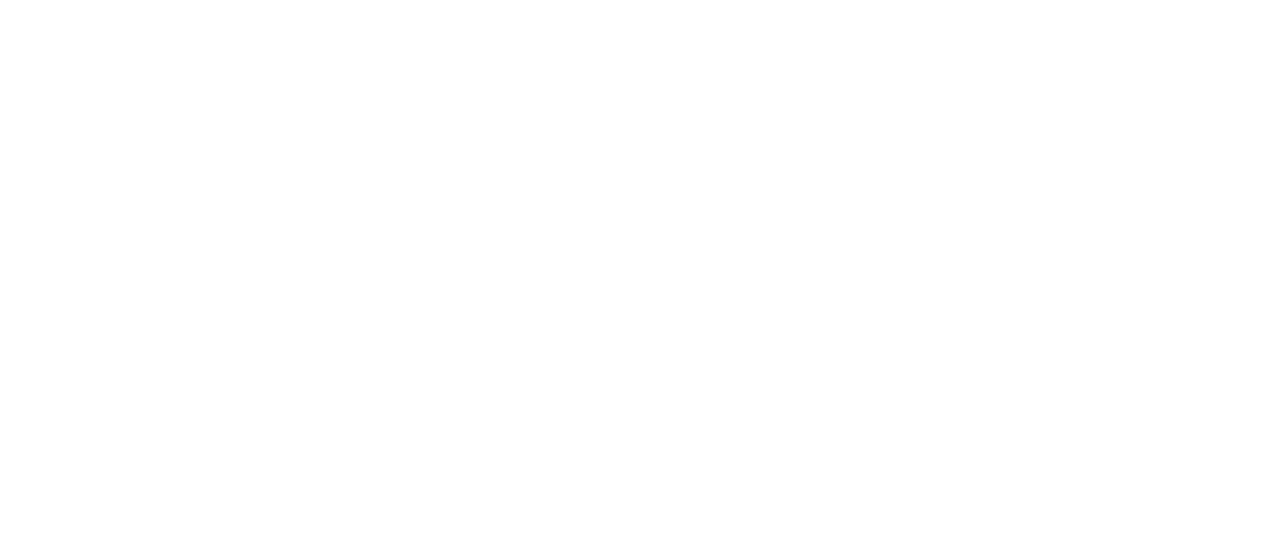
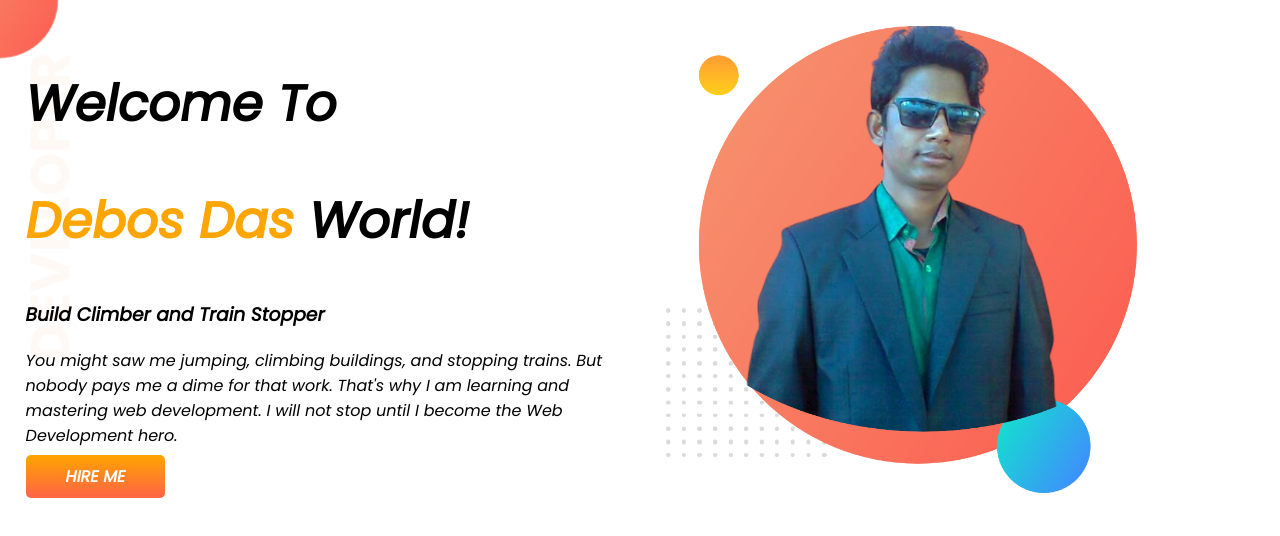
Before and after one commit to Debos602/developer-portfolio, a plain HTML site: page index.html in a window 1280 px wide. Drawn offline with Linux system fonts and the light colour scheme.

Commit message:
top  banner added

```diff
--- a/index.html
+++ b/index.html
@@ -1,13 +1,34 @@
 <!DOCTYPE html>
 <html lang="en">
+
 <head>
     <meta charset="UTF-8">
     <meta http-equiv="X-UA-Compatible" content="IE=edge">
     <meta name="viewport" content="width=device-width, initial-scale=1.0">
     <title>Debos Portfolio</title>
+    <link rel="preconnect" href="https://fonts.googleapis.com">
+    <link rel="preconnect" href="https://fonts.gstatic.com" crossorigin>
+    <link href="https://fonts.googleapis.com/css2?family=Poppins:ital@1&display=swap" rel="stylesheet">
     <link rel="stylesheet" href="style.css">
 </head>
+
 <body>
+    <section class="top-banner">
+        <div class="half-width">
+            <h1>Welcome To</h1>
+            <h1> <span class="orange-color">Debos Das</span> World!</h1>
+            <h3>Build Climber and Train Stopper</h3>
+            <p>You might saw me jumping, climbing buildings, and stopping trains. But nobody pays me a dime for that
+                work.
+                That's why I am learning and mastering web development. I will not stop until I become the Web
+                Development
+                hero.</p>
+            <a class="link-button" target="_blank" href="http://www.facebook.com">HIRE ME</a>
+        </div>
+        <div class="half-width">
+            <img src="images/my-bg.png" alt="">
+        </div>
+    </section>
+</body>
 
-</body>
 </html>
--- a/style.css
+++ b/style.css
@@ -0,0 +1,40 @@
+body {
+    font-family: 'Poppins', sans-serif;
+    margin: 0;
+}
+
+h1 {
+    font-size: 50px;
+
+}
+
+.orange-color {
+    color: orange;
+}
+
+section {
+    display: flex;
+}
+
+.half-width {
+    width: 50%;
+    padding: 2%;
+}
+
+.half-width img {
+    width: 80%;
+}
+
+.link-button {
+    text-decoration: none;
+    background-image: linear-gradient(orange, tomato);
+    padding: 10px 40px;
+    color: white;
+    font-weight: 700;
+    border-radius: 5px;
+}
+
+.top-banner {
+    background-image: url(images/top-banner.png);
+    background-repeat: no-repeat;
+}
```
Also changed, not shown: images/dream-bg.png (added), images/exp-bg.png (added), images/jhankar.png (added), images/jhankar2.png (added), images/my-bg.png (added), images/my-bg2.png (added), images/top-banner.png (added), 7 other files.
